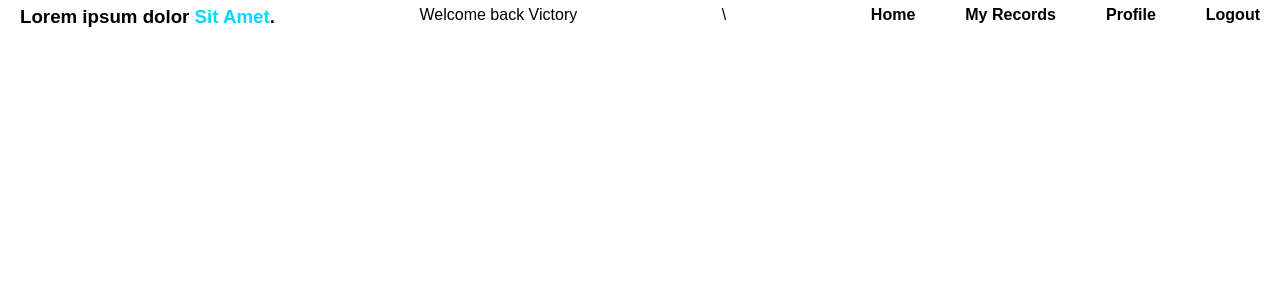
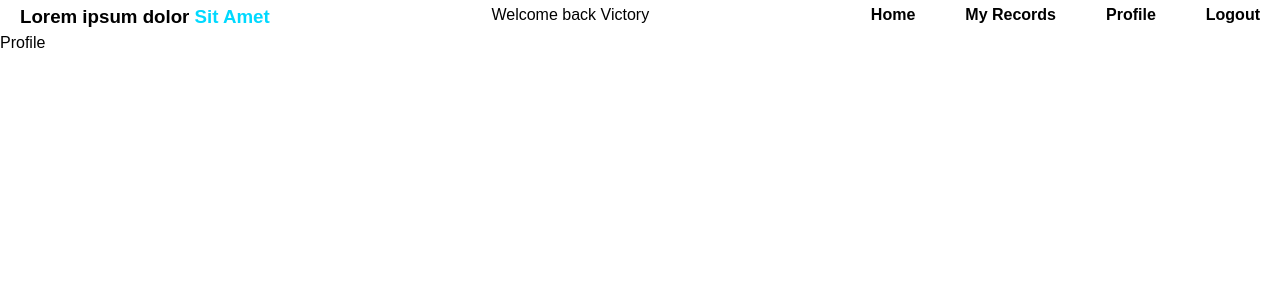
Before and after one commit to Viniek/VSD, a React (Vite) app in the folder client/: page /Profile in a window 1280 px wide. Shown: the top 300 px of the page. Built offline with nearby package versions, Linux system fonts and the light colour scheme.

Commit message:
add routes

```diff
--- a/client/src/App.jsx
+++ b/client/src/App.jsx
@@ -1,6 +1,8 @@
 import React from 'react'
 import { BrowserRouter, Routes, Route } from "react-router-dom";
 import Header from './Components/Header/Header';
+import Records from './Pages/Records/Records';
+import Profile from './Pages/Profile/Profile';
 import Home from './Pages/Home/Home';
 function App() {
   return (
@@ -8,6 +10,8 @@ function App() {
   <Header/>
   <Routes>
   <Route path="/" element={<Home />} />
+  <Route path="/Records" element={<Records />} />
+  <Route path="/Profile" element={<Profile />} />
   </Routes>
   </BrowserRouter>
   )
--- a/client/src/Components/Header/Header.jsx
+++ b/client/src/Components/Header/Header.jsx
@@ -4,14 +4,14 @@ import './Header.css'
 function Header() {
   return (
     <header className='app-header'>
-        <h3>Lorem ipsum dolor <span className='span'>sit amet</span>.</h3>
+        <h3>Lorem ipsum dolor <span className='span'>sit amet</span></h3>
         <p>Welcome back Victory</p>
-        \
+
 <nav>
         <ul className='nav-list'>
         <li><Link to={'/'}>Home</Link></li>
-        <li><Link to={'/'}>My Records</Link></li>
-        <li><Link to={'/'}>Profile</Link></li>
+        <li><Link to={'/Records'}>My Records</Link></li>
+        <li><Link to={'/Profile'}>Profile</Link></li>
         <li><Link to={'/'}>Logout</Link></li>
         </ul>
 </nav>
--- /dev/null
+++ b/client/src/Pages/Profile/Profile.jsx
@@ -0,0 +1,10 @@
+import React from 'react'
+import './profile.css'
+
+function Profile() {
+  return (
+    <div>Profile</div>
+  )
+}
+
+export default Profile
--- /dev/null
+++ b/client/src/Pages/Records/Records.jsx
@@ -0,0 +1,9 @@
+import React from 'react'
+import './Records.css'
+function Records() {
+  return (
+    <div>Records</div>
+  )
+}
+
+export default Records
```
Also changed, not shown: client/src/Pages/Profile/Profile.css (added), client/src/Pages/Records/Records.css (added).
